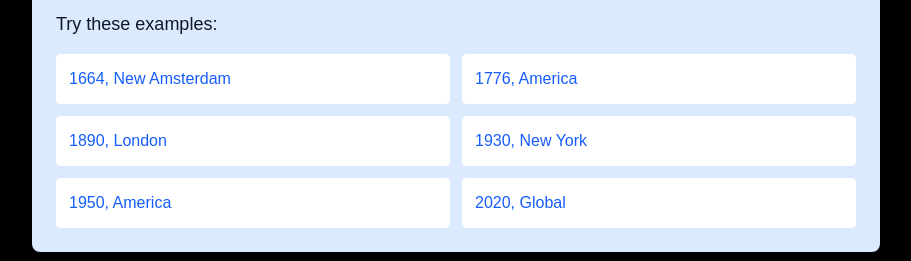
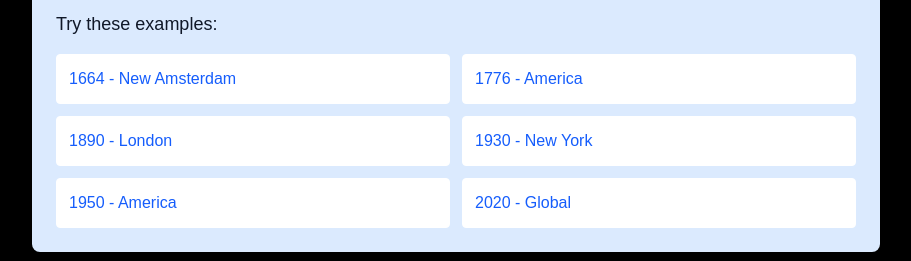
Before and after one commit to TimeWalkOrg/TimeWalk_Music, a Next.js app: page / in a window 1280 px wide. Shown: the part 408-669 px from the top of the page, without its empty margins (184-1095 px from the left). Built offline with nearby package versions, Linux system fonts and the light colour scheme.

Commit message:
Update examples to use dash format instead of comma

```diff
--- a/src/components/PlaylistGenerator.tsx
+++ b/src/components/PlaylistGenerator.tsx
@@ -225,12 +225,12 @@ export default function PlaylistGenerator() {
           <h3 className="text-lg font-medium text-gray-900 mb-4">Try these examples:</h3>
           <div className="grid grid-cols-1 md:grid-cols-2 gap-3">
             {[
-              '1664, New Amsterdam',
-              '1776, America',
-              '1890, London',
-              '1930, New York',
-              '1950, America',
-              '2020, Global'
+              '1664 - New Amsterdam',
+              '1776 - America',
+              '1890 - London',
+              '1930 - New York',
+              '1950 - America',
+              '2020 - Global'
             ].map((example) => (
               <button
                 key={example}
```
